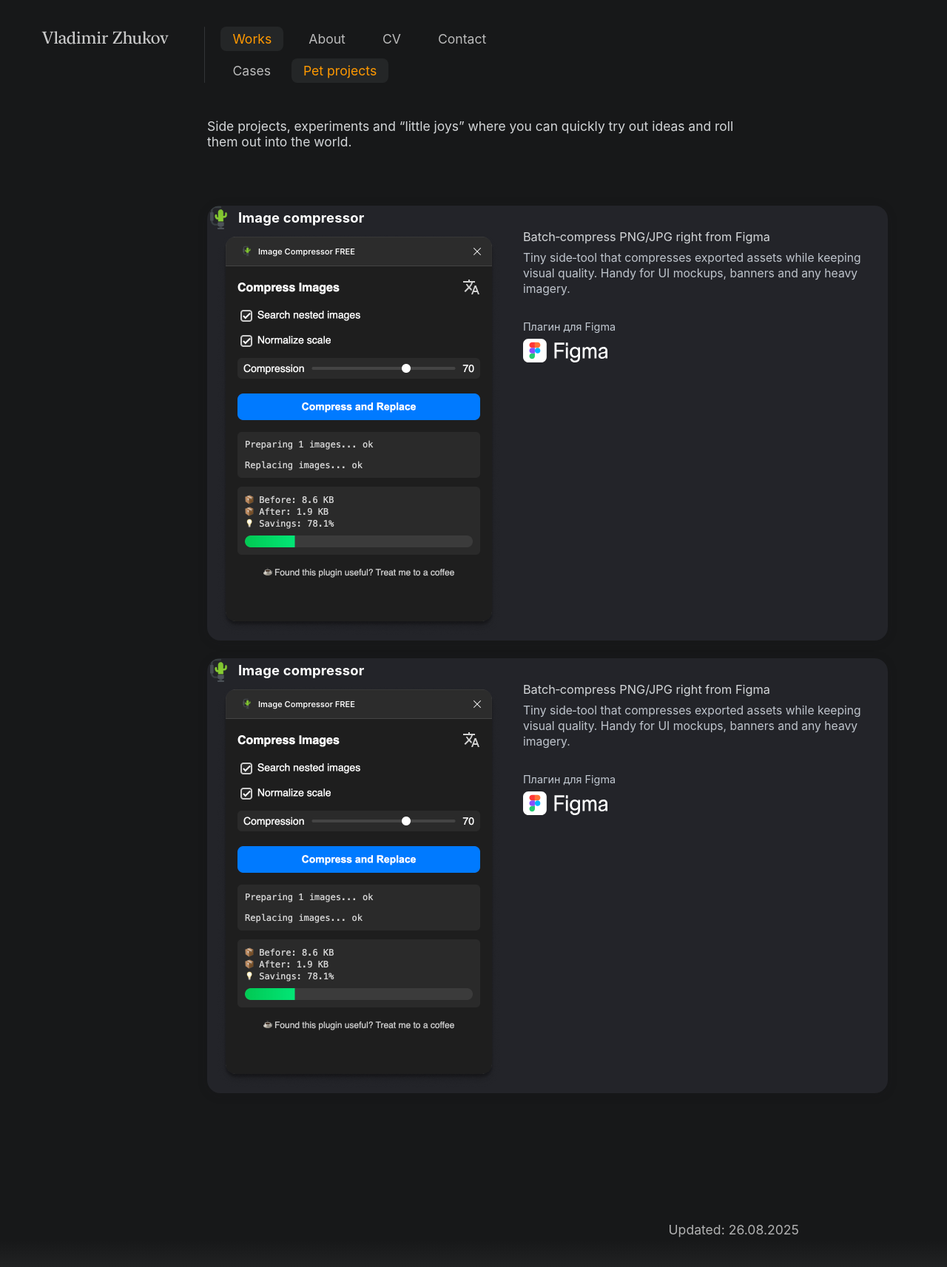
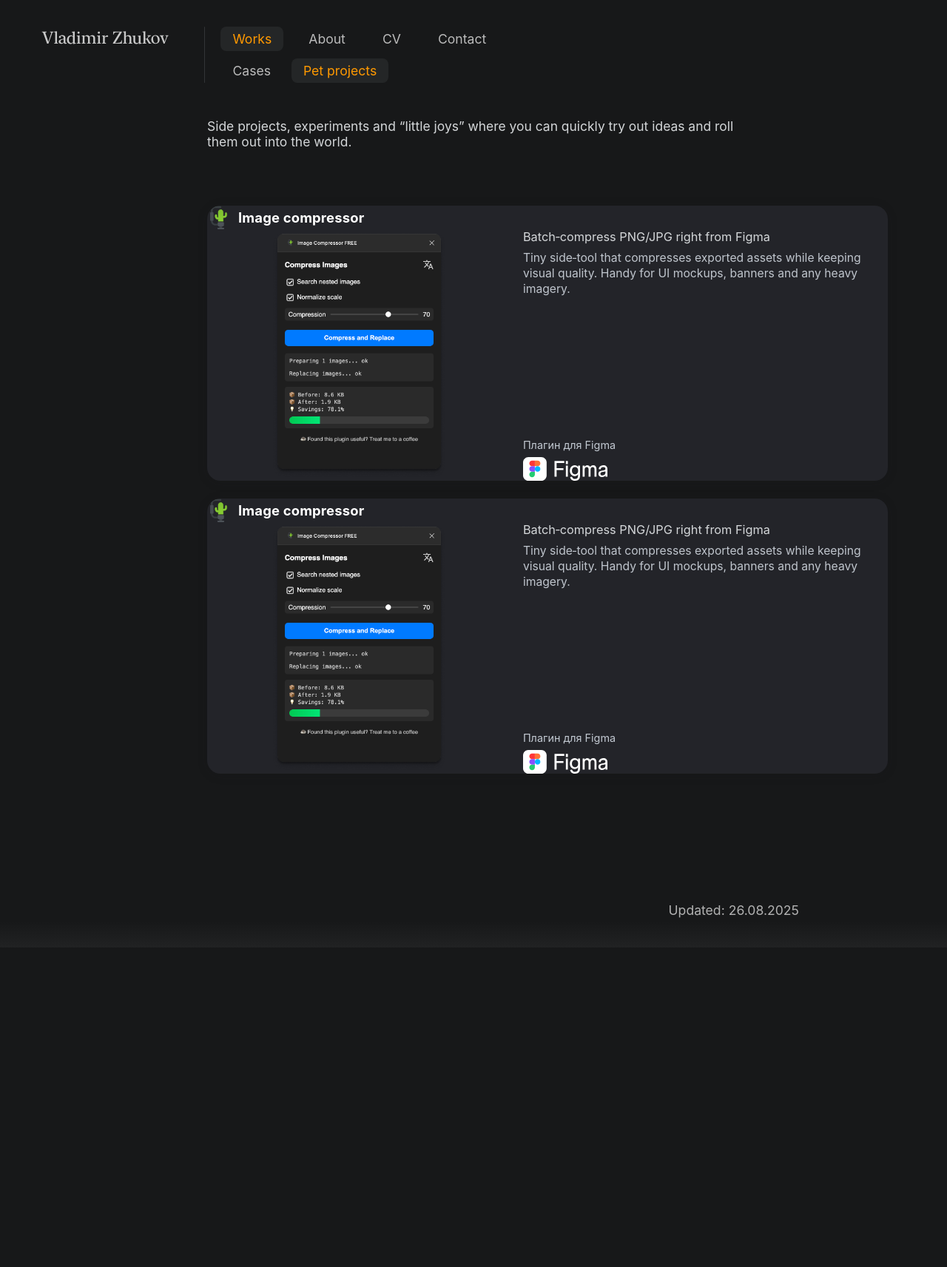
Before and after one commit to uxiscool/experience, a Jekyll site: the page built from pet-projects.md, in a window 1280 px wide. Shown: the whole page at 74% size. Built offline with Jekyll 4.4.1, drawn with Linux system fonts in a browser that asks for light colours; after the commit the page ends 1281 px from its top, so only the background shows below that.

Commit message:
Add files via upload

```diff
--- a/css/main.css
+++ b/css/main.css
@@ -1193,3 +1193,38 @@ html[data-theme="dark"] .laurel-badge {
   outline-offset: 4px;
   border-radius: 18px;
 }
+
+/* === Fix: поведение карточек и медиа ≥1152px (две внутренние колонки, без подрезов) === */
+@media (min-width: 1152px) {
+  /* внутри карточки всегда две колонки (лево/право) */
+  .pp-body {
+    grid-template-columns: minmax(180px, 1fr) minmax(200px, 1.2fr) !important;
+    align-items: stretch;
+  }
+  .pp-side, .pp-text { min-width: 0; overflow-wrap: anywhere; }
+
+  /* ограничение высоты карточки + страховка от переполнений */
+  .pp-card {
+    max-height: 545px;
+    overflow: hidden;
+  }
+
+  /* медиа растёт плавно, но стопорится; картинка вписывается */
+  .pp-media {
+    height: clamp(220px, 28vw, 340px);
+    max-height: 340px;
+    overflow: hidden;
+  }
+  .pp-media img {
+    height: 100%;
+    width: auto;
+    max-width: 100%;
+    object-fit: contain;
+    display: block;
+  }
+}
+
+/* === Приводим gap к 24px сразу после 1151, чтобы не прыгал === */
+@media (min-width: 1152px) and (max-width: 1663px) {
+  .pp-grid { gap: 24px; }
+}
```
